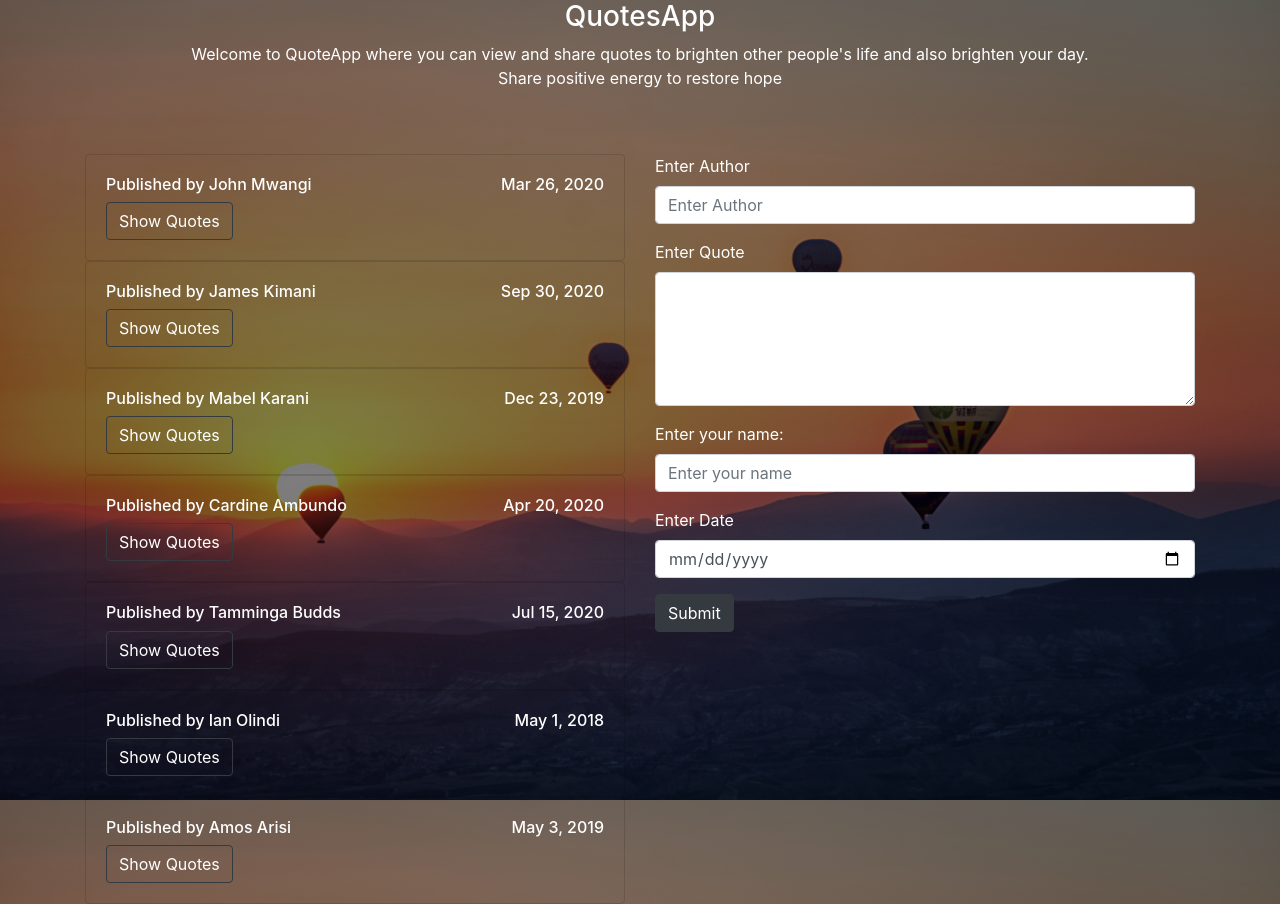
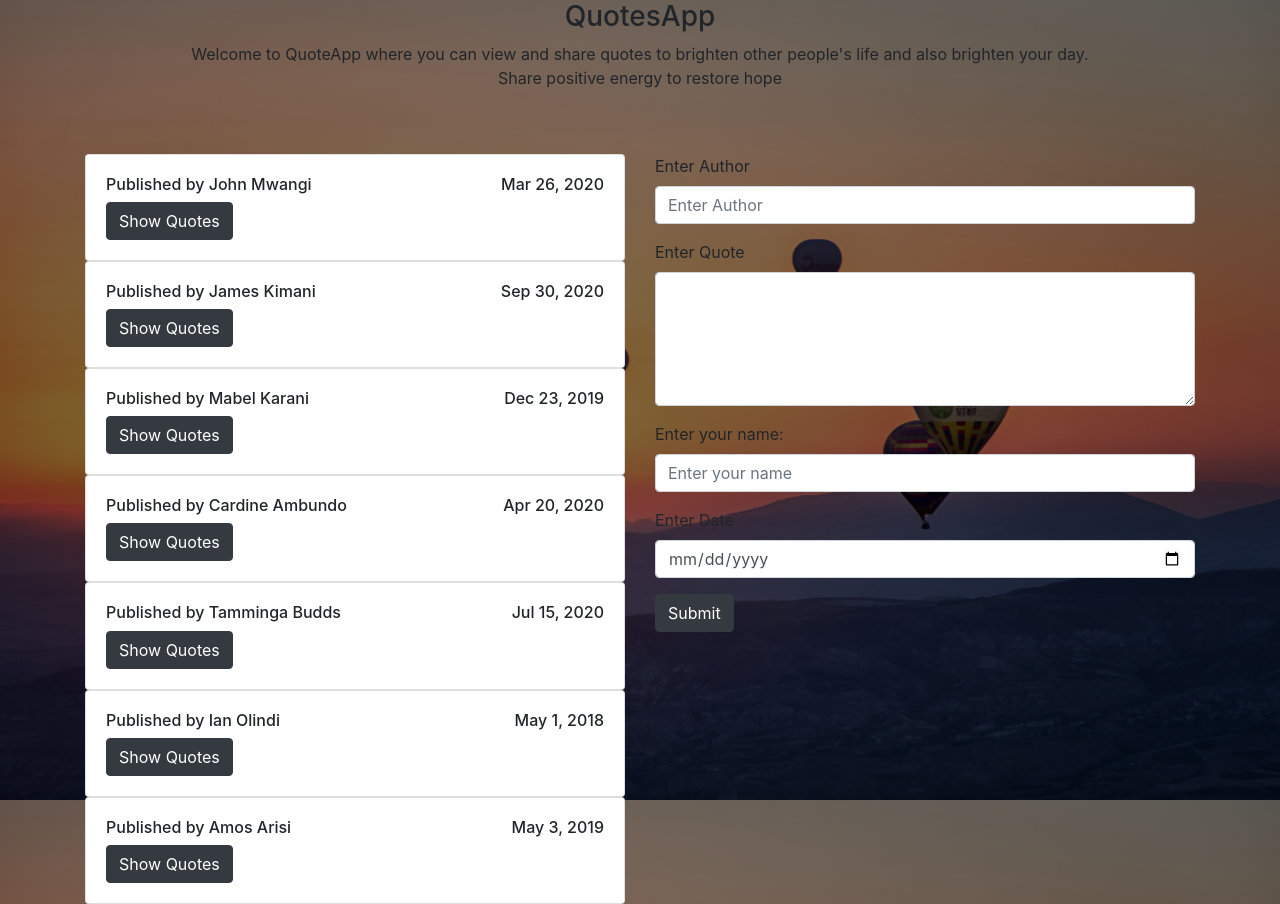
Before and after one commit to tomito26/QuotesApp, an Angular app: page / in a window 1280 px wide. Built offline with nearby package versions, Linux system fonts and the light colour scheme.

Commit message:
added the like button and styles it

```diff
--- a/src/app/app.component.html
+++ b/src/app/app.component.html
@@ -1,15 +1,15 @@
-<div class="container text-white">
+<div class="container">
   <div class="header">
     <h3 class='text-center'>QuotesApp</h3>
     <p>Welcome to QuoteApp where you can view and share quotes to brighten other people's life and also brighten your day.<br> Share positive energy to restore  hope</p>
   </div>
   <div class="row pt-5">
     <div class="col-md-6">
-      <div class='card bg-transparent' *ngFor='let quote of quoteEntry;let i = index'>
+      <div class='card' *ngFor='let quote of quoteEntry;let i = index'>
           <div class="card-body">
             <h6><span class="Name">Published by {{quote.submittedName}}</span><span class="date">{{quote.date|date}}</span></h6>
             <app-quote-message *ngIf='quote.showDetails'  [message]='quote'></app-quote-message>
-            <button (click) = 'toggleDetail(i)' class="btn btn-dark bg-transparent">Show Quotes</button>
+            <button (click) = 'toggleDetail(i)' class="btn btn-dark">Show Quotes</button>
           </div>
         </div>
     </div>
--- a/src/app/quote-message/quote-message.component.html
+++ b/src/app/quote-message/quote-message.component.html
@@ -1,6 +1,8 @@
 <blockquote class="blockquote">
     <p class="mb-0">{{message.entryQuote}}</p>
     <footer class="blockquote-footer"> {{message.author}}</footer>
-    <i class="far fa-thumbs-down" (click)='upVote()'>{{numberOfLikes}}</i>
-    <i class="far fa-thumbs-down" (click)='downVote()'>{{numberOfDislikes}}</i>
+    <div>
+        <i class="far fa-thumbs-up" (click)='upVote()'>{{numberOfLikes}}</i>
+        <i class="far fa-thumbs-down " (click)='downVote()'>{{numberOfDislikes}}</i>
+    </div>
 </blockquote>
```
